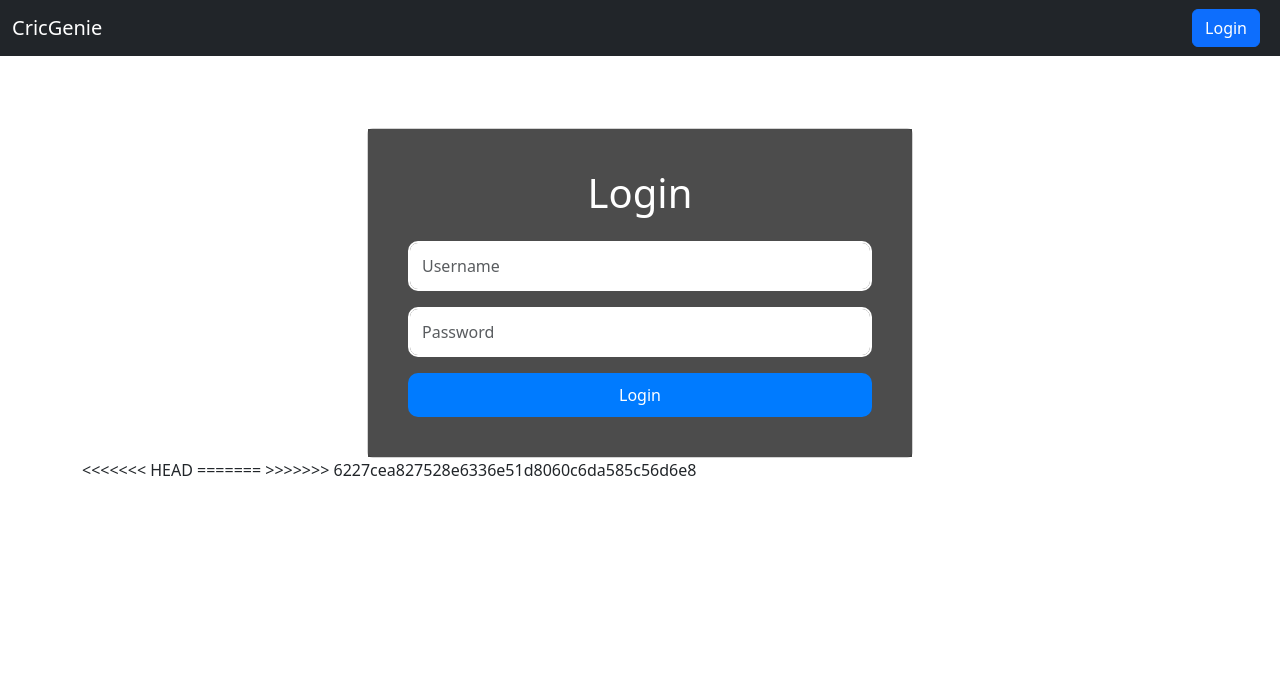
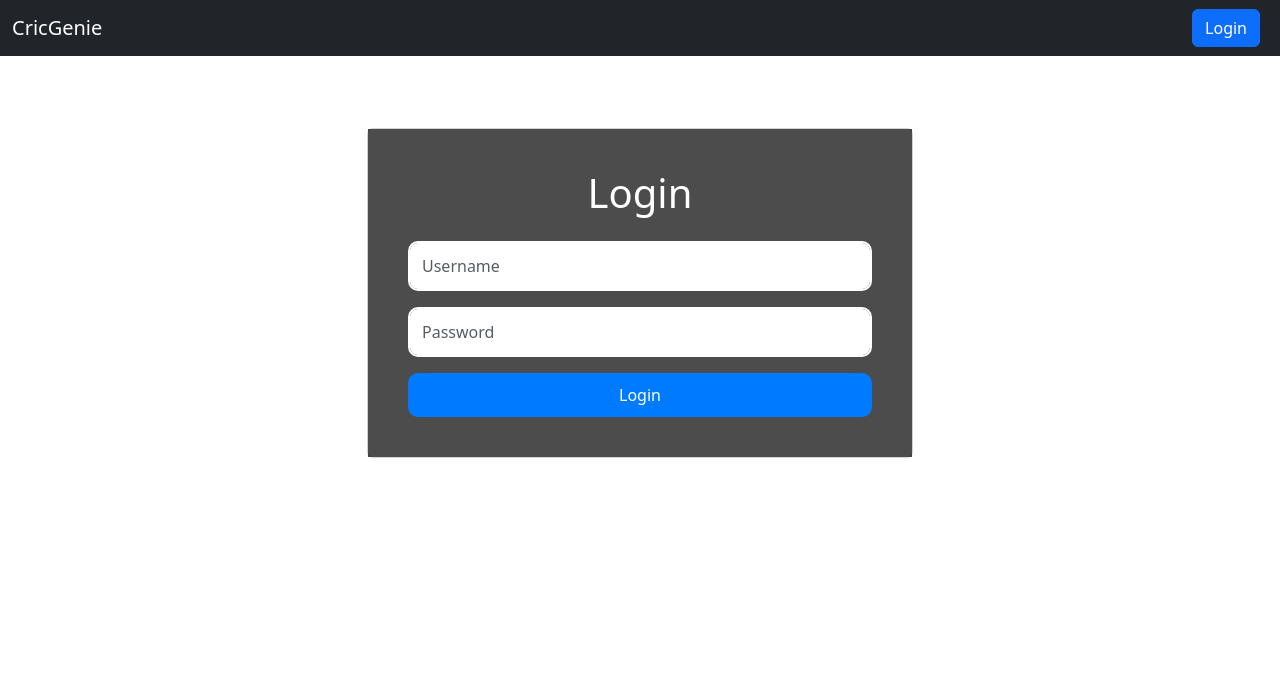
Before and after one commit to SailaxmiKameta/CricGenie, a Django app: page / in a window 1280 px wide. Shown: the top 682 px of the page. Run offline with Django 4.2, Linux system fonts and the light colour scheme.

Commit message:
Remove code for bug fix

```diff
--- a/CricGenie/website/templates/home.html
+++ b/CricGenie/website/templates/home.html
@@ -70,12 +70,9 @@
           </div>
           <div class="col-md-6 mb-4">
             <div class="card h-100 shadow-sm">
-<<<<<<< HEAD
               <img src="https://th.bing.com/th/id/OIP.5rtlLDurUn2rWMIlEhskKgHaJ4?pid=ImgDet&w=185&h=246&c=7&dpr=1.3"
-=======
-              <img
+                <img
                 src="https://static.toiimg.com/thumb/msid-101731747,imgsize-76626,width-900,height-1200,resizemode-6/101731747.jpg"
->>>>>>> 6227cea827528e6336e51d8060c6da585c56d6e8
                 class="card-img-top" alt="Muttiah Muralitharan">
               <div class="card-body">
                 <h5 class="card-title">Muttiah Muralitharan (Sri Lanka)</h5>
@@ -117,9 +114,6 @@
     </div>
   </div>
 </div>
-<<<<<<< HEAD
 
 
-=======
->>>>>>> 6227cea827528e6336e51d8060c6da585c56d6e8
 {% endblock %}
```
